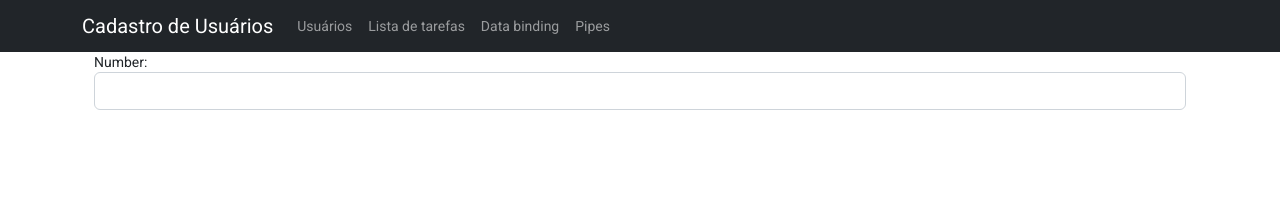
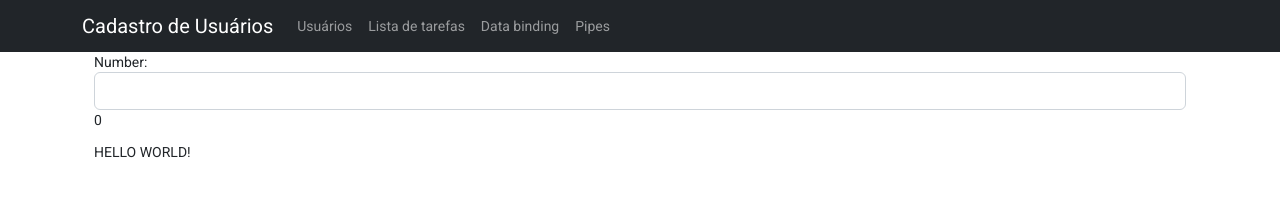
Before and after one commit to peoft/crud-angular-dio, an Angular app: page /pipes in a window 1280 px wide. Shown: the top 212 px of the page. Built offline with nearby package versions, Linux system fonts and the light colour scheme.

Commit message:
Adicionando pipe angular no html

```diff
--- a/src/app/pages/pipes-example/pipes-example.component.html
+++ b/src/app/pages/pipes-example/pipes-example.component.html
@@ -4,5 +4,6 @@
 </div>
 
 <div class="">
-
+<p>{{ number }}</p>
+<p>{{ text | uppercase }}</p>
 </div>
```
